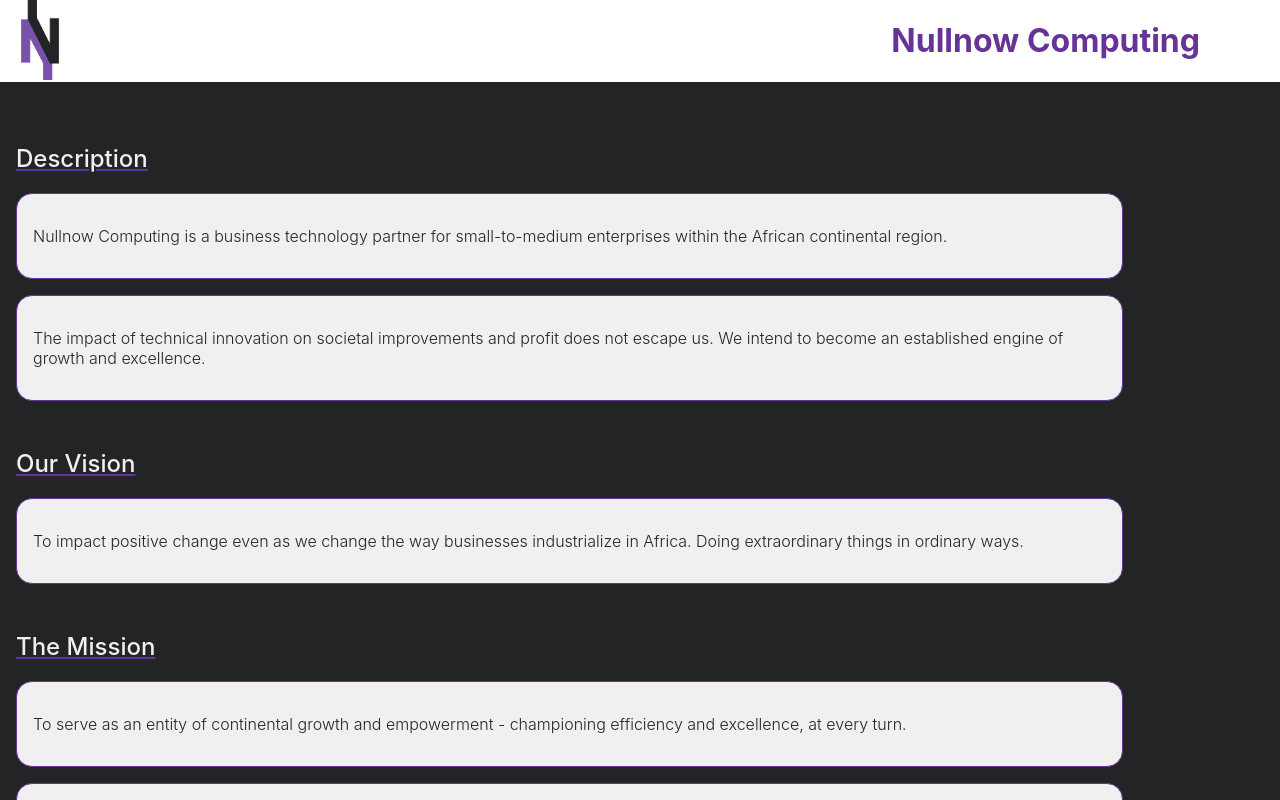
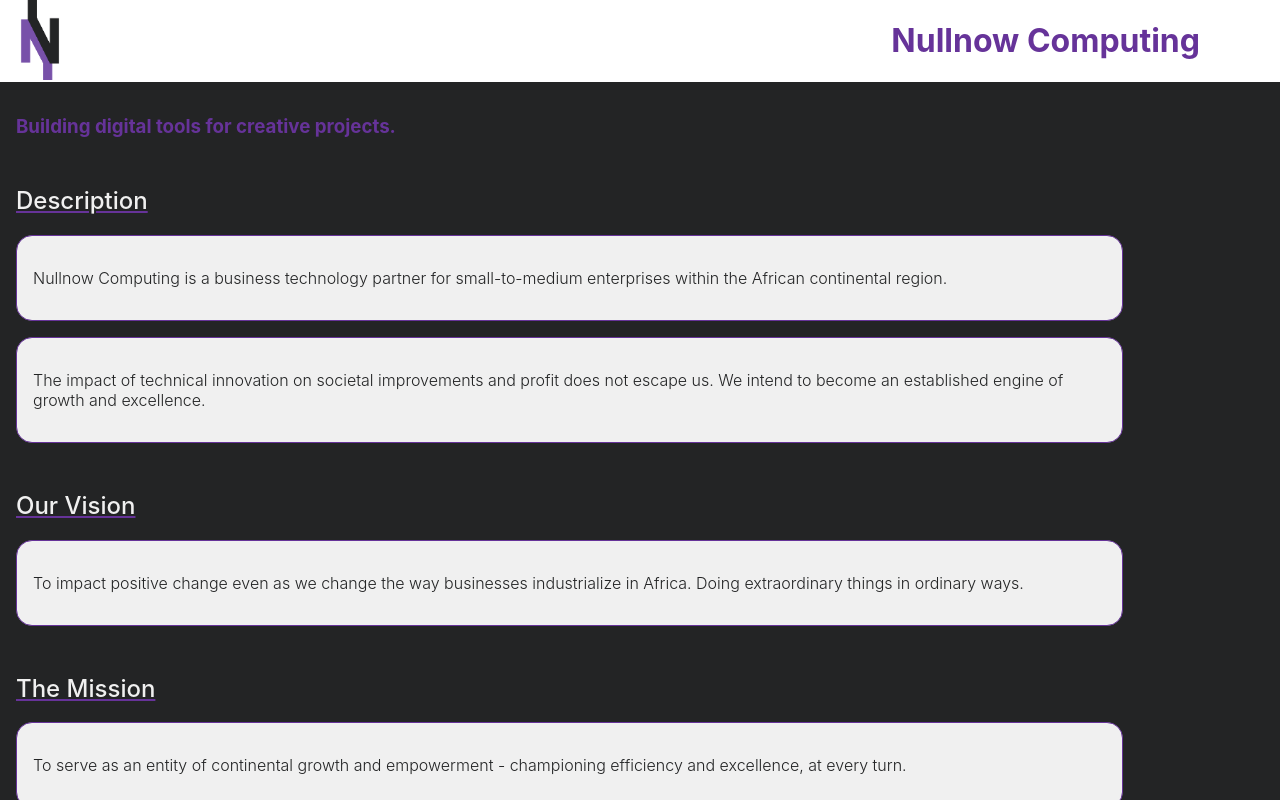
Before and after one commit to nullnow/nullnow.com, a React (Create React App) app: page / in a window 1280 px wide. Shown: the top 800 px of the page. Built offline with nearby package versions, Linux system fonts and the light colour scheme.

Commit message:
Update App.js

```diff
--- a/src/App.js
+++ b/src/App.js
@@ -12,6 +12,7 @@
     <div className="App">
       <Navbar />
       <div className="content">
+        <h3 style={{ color: '#639' }}>Building digital tools for creative projects.</h3>
         <Description />
         <OurVision />
         <TheMission />
```
